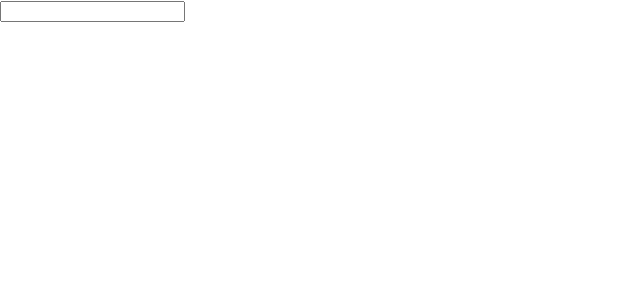
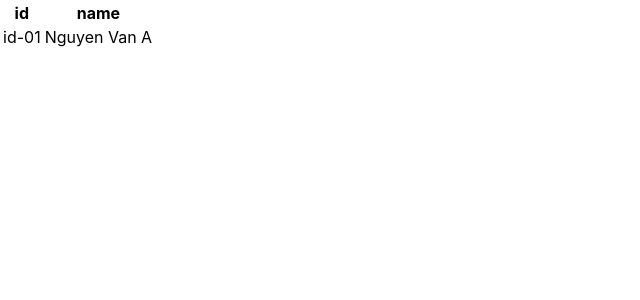
Before and after one commit to nguyengochie/react-sample-b3, a React (Create React App) app: page / in a window 1280 px wide. Shown: the top 300 px of the page, without its empty margins (0-640 px from the left). Built offline with nearby package versions, Linux system fonts and the light colour scheme.

Commit message:
huong dan lam bai

```diff
--- a/package.json
+++ b/package.json
@@ -8,6 +8,7 @@
     "@testing-library/user-event": "^13.5.0",
     "react": "^19.0.0",
     "react-dom": "^19.0.0",
+    "react-router-dom": "^6.29.0",
     "react-scripts": "5.0.1",
     "web-vitals": "^2.1.4"
   },
--- a/src/App.js
+++ b/src/App.js
@@ -1,18 +1,31 @@
 import React from "react";
+import {
+  BrowserRouter,
+  Route,
+  Routes,
+} from "react-router-dom";
 import './App.css';
-import Page6 from "./components/pages/Page6";
-import Page7 from "./components/pages/Page7";
-import Page8 from "./components/pages/Page8";
-import Page9 from "./components/pages/Page9";
-import Page11 from "./components/buoi_11/Page11";
-import BaiTap1 from "./components/buoi_11/bai_1";
-import BaiTap2 from "./components/buoi_11/Bai2";
 import Baiap3 from "./components/buoi_11/Baiap3";
+import Page12 from "./components/buoi_12/Page12";
+import Page12Detail from "./components/buoi_12/Page12Detail";
 
 // ctrl + shift + o
 function App() {
+
+  let url = new URL(window.location)
+  let params = new URLSearchParams(url.search);
+  let sourceid = params.get('id')
+  console.log(sourceid);
+
   return (
-    <div className="App">
+    <>
+      <BrowserRouter>
+        <Routes>
+          <Route path="/" element={<Page12 />} />
+          <Route path="/detail" element={<Page12Detail />} />
+        </Routes>
+      </BrowserRouter>
+      {/* <div className="App"> */}
       {/* <Page1 /> */}
       {/* <Page6 /> */}
       {/* <Page7 /> */}
@@ -21,8 +34,9 @@ function App() {
       {/* <Page11 /> */}
       {/* <BaiTap1 /> */}
       {/* <BaiTap2 /> */}
-      <Baiap3 />
-    </div>
+      {/* <Baiap3 /> */}
+      {/* </div> */}
+    </>
   );
 }
 
--- /dev/null
+++ b/src/components/buoi_12/Page12.js
@@ -0,0 +1,27 @@
+import React from 'react'
+
+const Page12 = () => {
+  // viết hàm get API -> lấy Data -> Lưu nó vào State -> map data ra để hiển thị
+  // useEffect                         useState           renderGuests sd listGuest.map
+
+  // <a href="/detail?id=67a5f1375c593e4d04455632" target="_blank" />
+
+
+
+  return (
+    <div>
+      <table>
+        <tr>
+          <th>id</th>
+          <th>name</th>
+        </tr>
+        <tr>
+          <td>id-01</td>
+          <td>Nguyen Van A</td>
+        </tr>
+      </table>
+    </div>
+  )
+}
+
+export default Page12
--- /dev/null
+++ b/src/components/buoi_12/Page12Detail.js
@@ -0,0 +1,15 @@
+import React from 'react'
+
+const Page12Detail = () => {
+    let url = new URL(window.location)
+    let params = new URLSearchParams(url.search);
+    let sourceid = params.get('id')
+
+    // gọi API detail thông qua id -> lấy đc data -> lưu vào state -> hiển thị
+    // useEffect
+    return (
+        <div>Page12Detail</div>
+    )
+}
+
+export default Page12Detail
```
Also changed, not shown: 1 other file (tests, documents, lock files or other folders).
